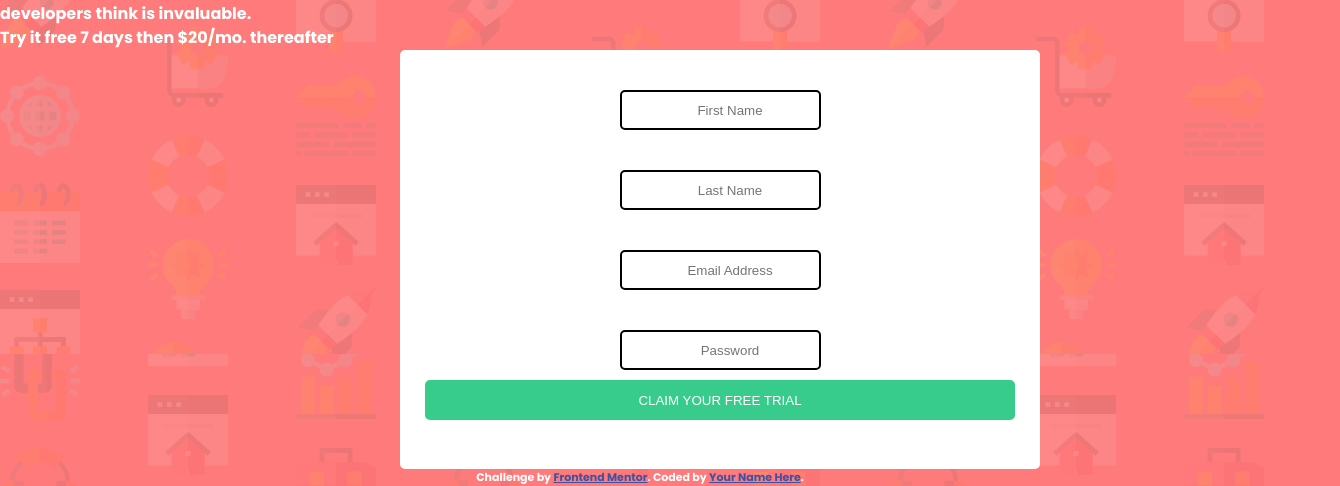
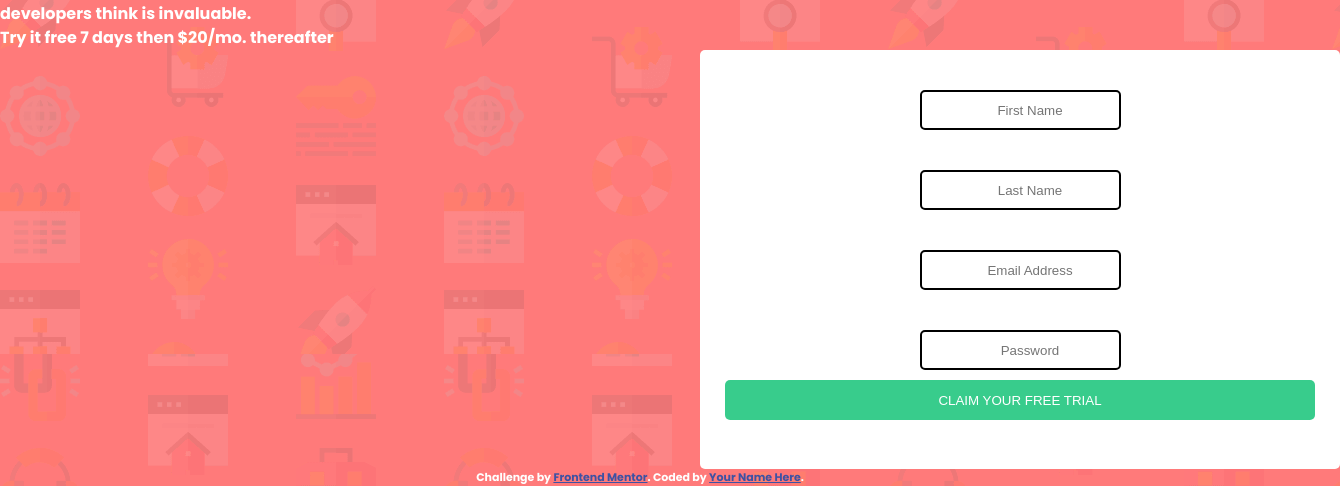
Before and after one commit to FrankGrillo1991/intro-component-with-signup-form-master, a plain HTML site: page intro-component-with-signup-form-master/index.html in a window 1280 px wide. Shown: the part 446-932 px from the top of the page, 1340 px wide, since content can reach past the window. Drawn offline with Linux system fonts and the light colour scheme; files whose address does not match are found by name.

Commit message:
Update styles.css

```diff
--- a/css/styles.css
+++ b/css/styles.css
@@ -37,7 +37,7 @@ form {
     border-radius: 5px;
     display: grid;
     width: 50%;
-    margin-left: 400px;
+    margin-left: 700px;
 }
 
 input {
```
